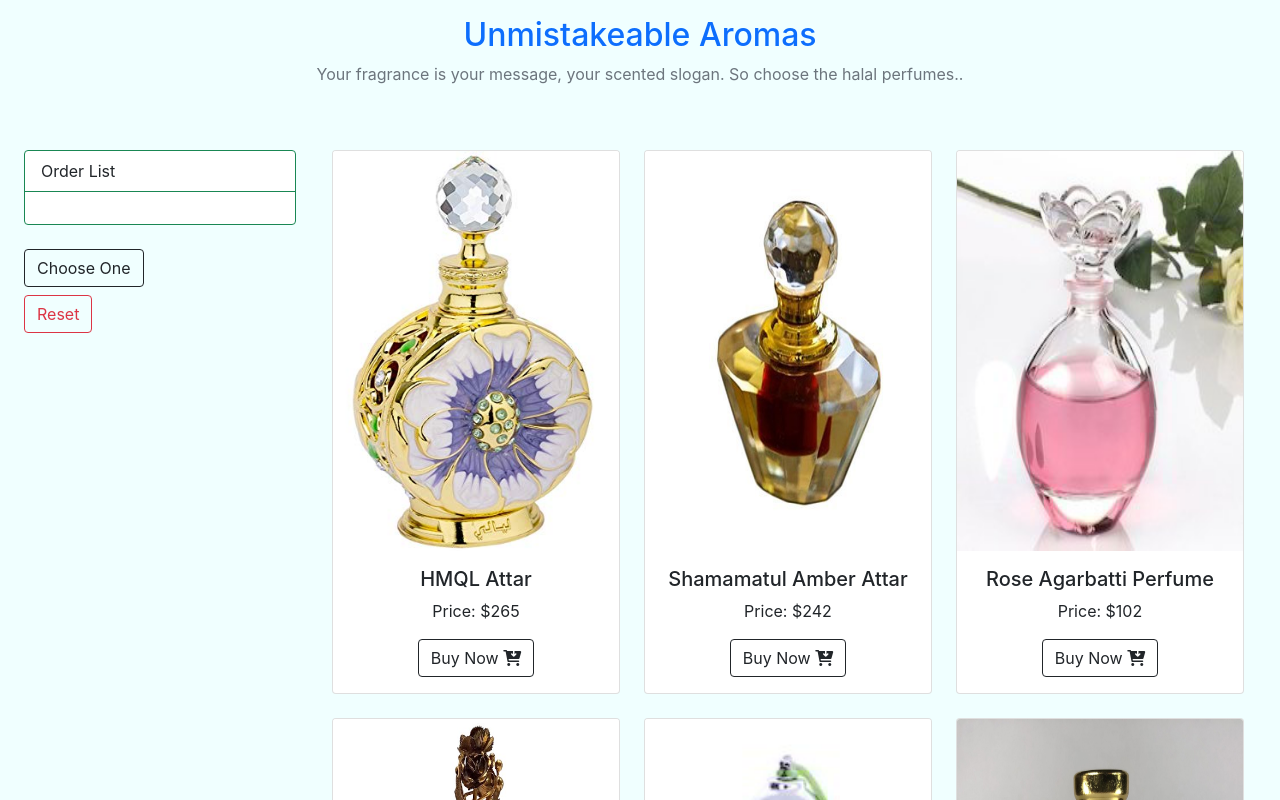
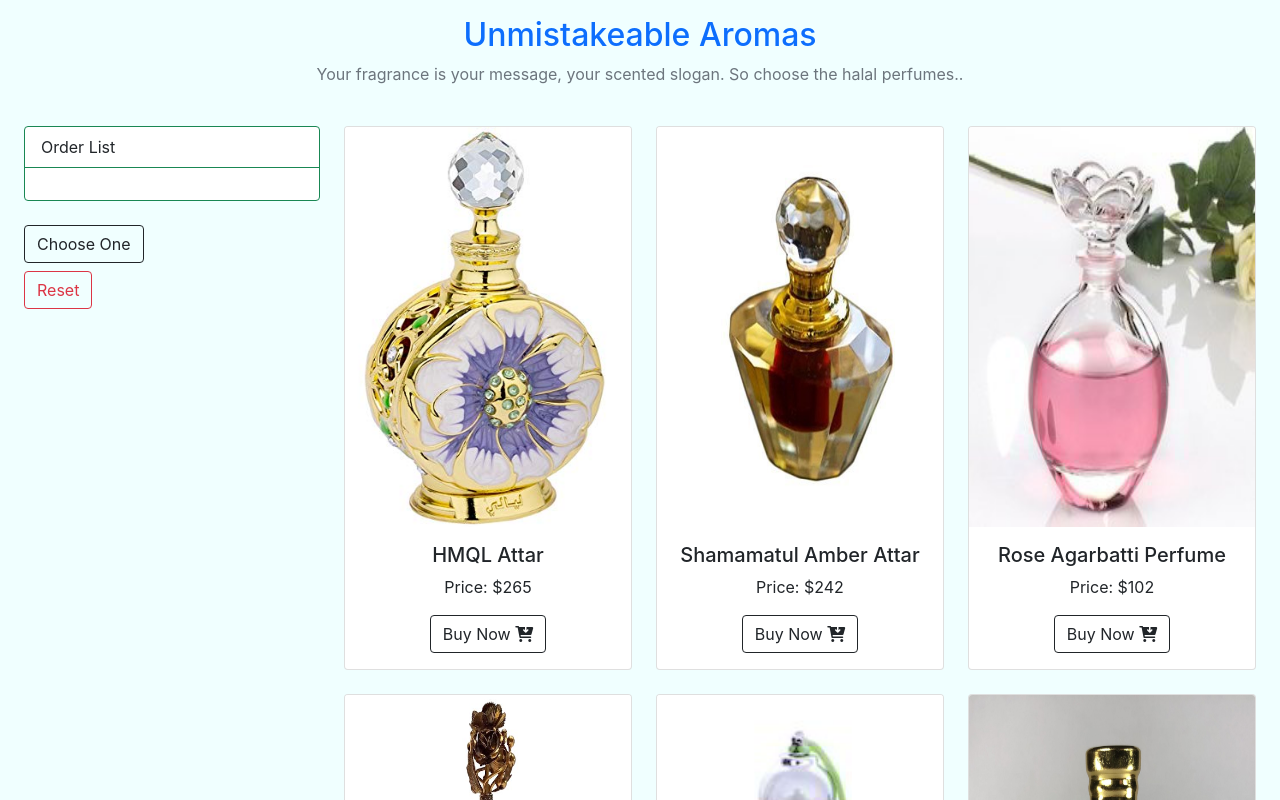
Before and after one commit to nipaaa/lucky-one, a React (Create React App) app: page / in a window 1280 px wide. Shown: the top 800 px of the page. Built offline with nearby package versions, Linux system fonts and the light colour scheme.

Commit message:
readme update

```diff
--- a/src/components/OrderList/OrderList.js
+++ b/src/components/OrderList/OrderList.js
@@ -3,9 +3,9 @@ import React from 'react';
 const OrderList = (props) => {
     const {cart} = props;
     return (
-        <div class="card border-success mb-3 mx-4">
-  <div class="card-header bg-transparent border-success">Order List</div>
-  <div class="card-body text-success">
+        <div className="card border-success mb-3 ms-4">
+  <div className="card-header bg-transparent border-success">Order List</div>
+  <div className="card-body text-success">
             {
                 cart.map(product =><li>{product.productName}----{product.price}</li> )
             }
--- a/src/components/Product/Product.js
+++ b/src/components/Product/Product.js
@@ -3,13 +3,13 @@ import React from 'react';
 const Product = ({product,handleToCart}) => {
     const {picture,productName,price} = product;
     return (
-     <div class="col text-center">
-    <div class="card">
+     <div className="col text-center">
+    <div className="card">
       <img height="400px" src={picture} class="card-img-top" alt="..."/>
-      <div class="card-body">
-        <h5 class="card-title">{productName}</h5>
-        <p class="card-text">Price: {price}</p>
-        <button type="button" onClick={()=>handleToCart(product)} class="btn btn-outline-dark">Buy Now <i class="fa-solid fa-cart-arrow-down"></i></button>
+      <div className="card-body">
+        <h5 className="card-title">{productName}</h5>
+        <p className="card-text">Price: {price}</p>
+        <button type="button" onClick={()=>handleToCart(product)} class="btn btn-outline-dark">Buy Now <i className="fa-solid fa-cart-arrow-down"></i></button>
       </div>
     </div>
   </div>
--- a/src/components/Products/Products.js
+++ b/src/components/Products/Products.js
@@ -30,7 +30,7 @@ const Products = () => {
 
     return (
            <div className='row g-0 m-0'>
-             <div className='col-lg-3 col-sm-12 mt-5'>
+             <div className='col-lg-3 col-sm-12 mt-4'>
             <OrderList
             cart={cart}
             key={cart.id}
@@ -41,7 +41,7 @@ const Products = () => {
             </div>
         </div>
 
-            <div class="col-lg-9 col-sm-12 row row-cols-1 row-cols-md-3 g-4">
+            <div className="col-lg-9 col-sm-12 row row-cols-1 row-cols-md-3 m-0 g-4">
             {
                   products.map(product => <Product
                     key={product.id}
```
Also changed, not shown: 1 other file (tests, documents, lock files or other folders).
